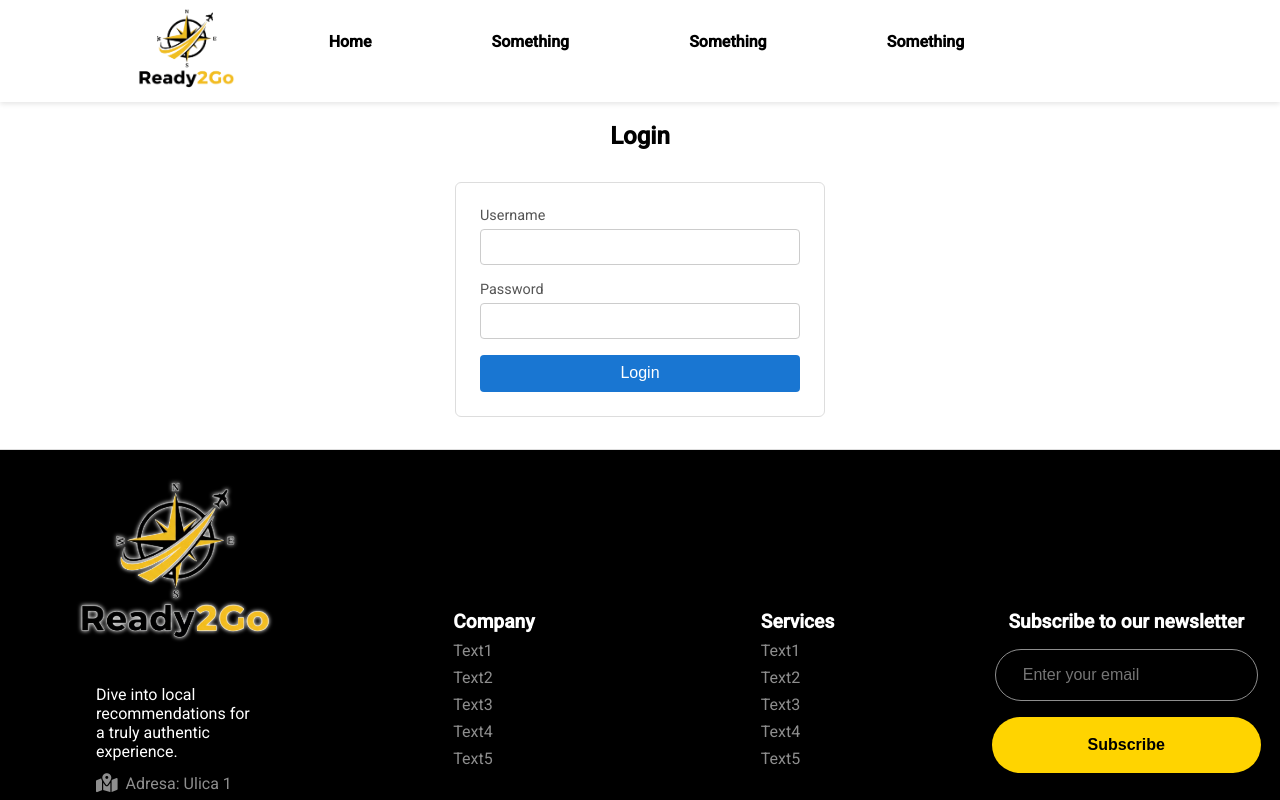
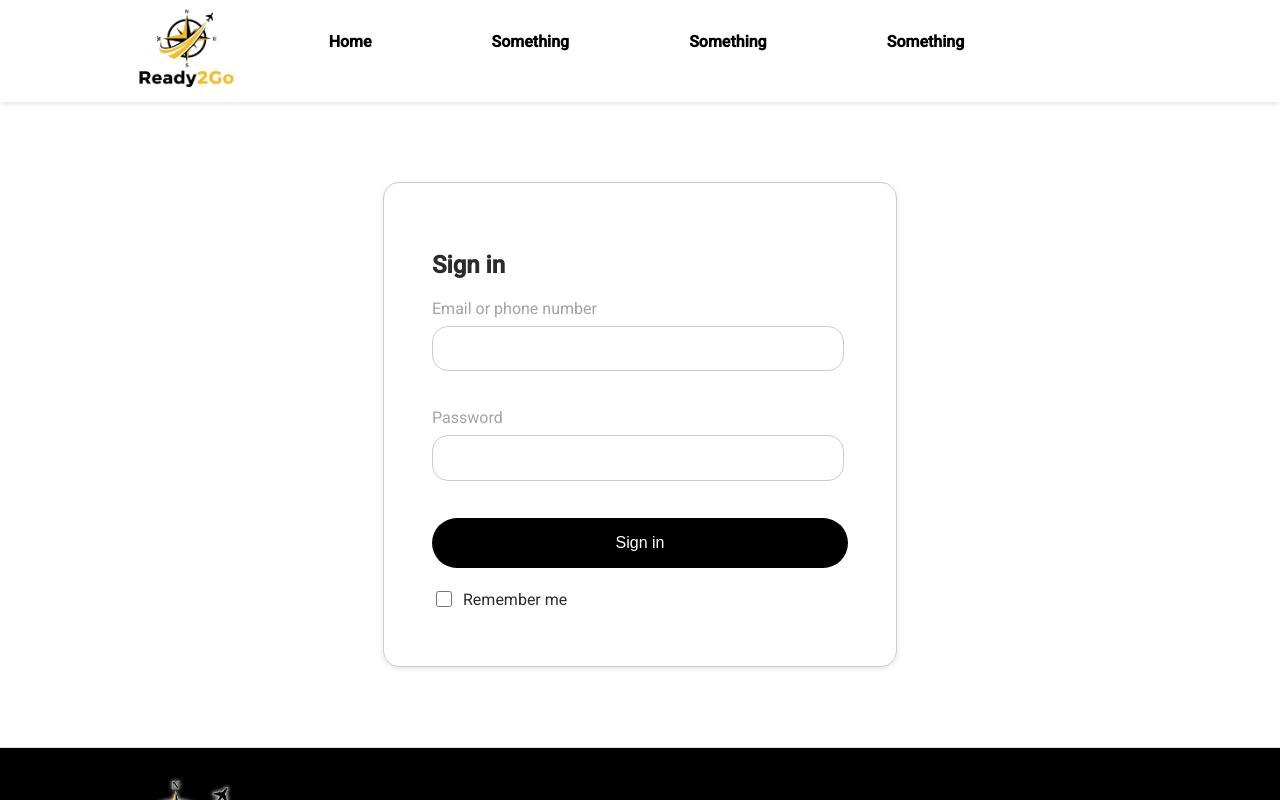
Before and after one commit to elab-development/internet-tehnologije-2025-turistickaagencija_2022_0230, an Angular app in the folder Klijent/frontend/: page /login in a window 1280 px wide. Shown: the top 800 px of the page. Built offline with nearby package versions, Linux system fonts and the light colour scheme.

Commit message:
Delimican dizajn login forme.

```diff
--- a/Klijent/frontend/src/app/pages/login/login.component.html
+++ b/Klijent/frontend/src/app/pages/login/login.component.html
@@ -1,25 +1,17 @@
-<h2>Login</h2>
-
-<form (ngSubmit)="onSubmit()">
-  <div>
-    <label>Username</label>
-    <input
-      type="text"
-      name="username"
-      [(ngModel)]="username"
-      required
-    />
-  </div>
-
-  <div>
-    <label>Password</label>
-    <input
-      type="password"
-      name="password"
-      [(ngModel)]="password"
-      required
-    />
-  </div>
-
-  <button type="submit">Login</button>
-</form>
+<div class="login">
+  <h2>Sign in</h2>
+  <form class="form">
+    <div class="form-group">
+      <label for="username">Email or phone number</label>
+      <input type="text" id="username" name="username" required />
+    </div>
+    <div class="form-group">
+      <label for="password">Password</label>
+      <input type="password" id="password" name="password" required />
+    </div>
+    <button class="button" type="submit">Sign in</button>
+    <div class="checkbox-group">
+      <input type="checkbox" id="remember">
+      <label for="remember">Remember me</label>
+    </div>
+  </form>
--- a/Klijent/frontend/src/app/pages/login/login.component.scss
+++ b/Klijent/frontend/src/app/pages/login/login.component.scss
@@ -1,52 +1,71 @@
-h2 {
-  text-align: center;
+.login{
+    display: flex;
+    flex-direction: column;
+    align-items: center;
+    max-width: 26rem;
+    margin: 5rem auto;
+    padding: 3rem;
+    border: 1px solid #ccc;
+    border-radius: 1rem;
+    box-shadow: 0 2px 5px rgba(0, 0, 0, 0.1);
+
+    h2{
+        color: rgb(44, 44, 44);
+        align-self: flex-start;
+    }
+    .form{
+        width: 100%;
+        display: flex;
+        flex-direction: column;
+        align-items: stretch;
+        gap: 0.8rem;
+    }
+    .form-group{
         margin-bottom: 1.5rem;
+        padding-right: 2rem;
+        label{
+            display: block;
+            margin-bottom: 0.5rem;
+            color: rgb(163, 163, 163);
         }
 
-form {
-  max-width: 320px;
-  margin: 2rem auto;
-  padding: 1.5rem;
-  border: 1px solid #ddd;
-  border-radius: 6px;
-  background-color: #fff;
+        input{
+            width: 100%;
+            padding: 0.8rem;
+            border: 1px solid #ccc;
+            border-radius: 1rem;
+            font-size: 1rem;
         }
+    }
+    .button{
+        padding: 1rem 2rem;
+        border: none;
+        border-radius: 2rem;
+        background-color: #000000;
+        color: white;
+        font-size: 1rem;
+        cursor: pointer;
+        transition: background-color 0.3s, color 0.3s;
 
-div {
-  display: flex;
-  flex-direction: column;
-  margin-bottom: 1rem;
-}
-
-label {
-  margin-bottom: 0.3rem;
-  font-size: 0.9rem;
-  color: #555;
-}
-
-input {
-  padding: 0.5rem;
-  font-size: 1rem;
-  border: 1px solid #ccc;
-  border-radius: 4px;
-
-  &:focus {
-    outline: none;
-    border-color: #1976d2;
+        &:hover{
+            background-color: #FFD400;
+            color: black;
         }
     }
 
-button {
-  width: 100%;
-  padding: 0.6rem;
-  font-size: 1rem;
-  background-color: #1976d2;
-  color: white;
-  border: none;
-  border-radius: 4px;
-  cursor: pointer;
+    .checkbox-group{
+        display: flex;
+        justify-content: flex-start;
+        gap: 0.5rem;
 
-  &:hover {
-    background-color: #125ca1;
+        input[type="checkbox"]{
+            width: 1rem;
+            height: 2rem;
+        }
+
+        label{
+            color: rgb(44, 44, 43);
+            margin-top: 0.6rem;
         }
     }
+}
```
Lines whose indentation alone changed are shown as unchanged.
